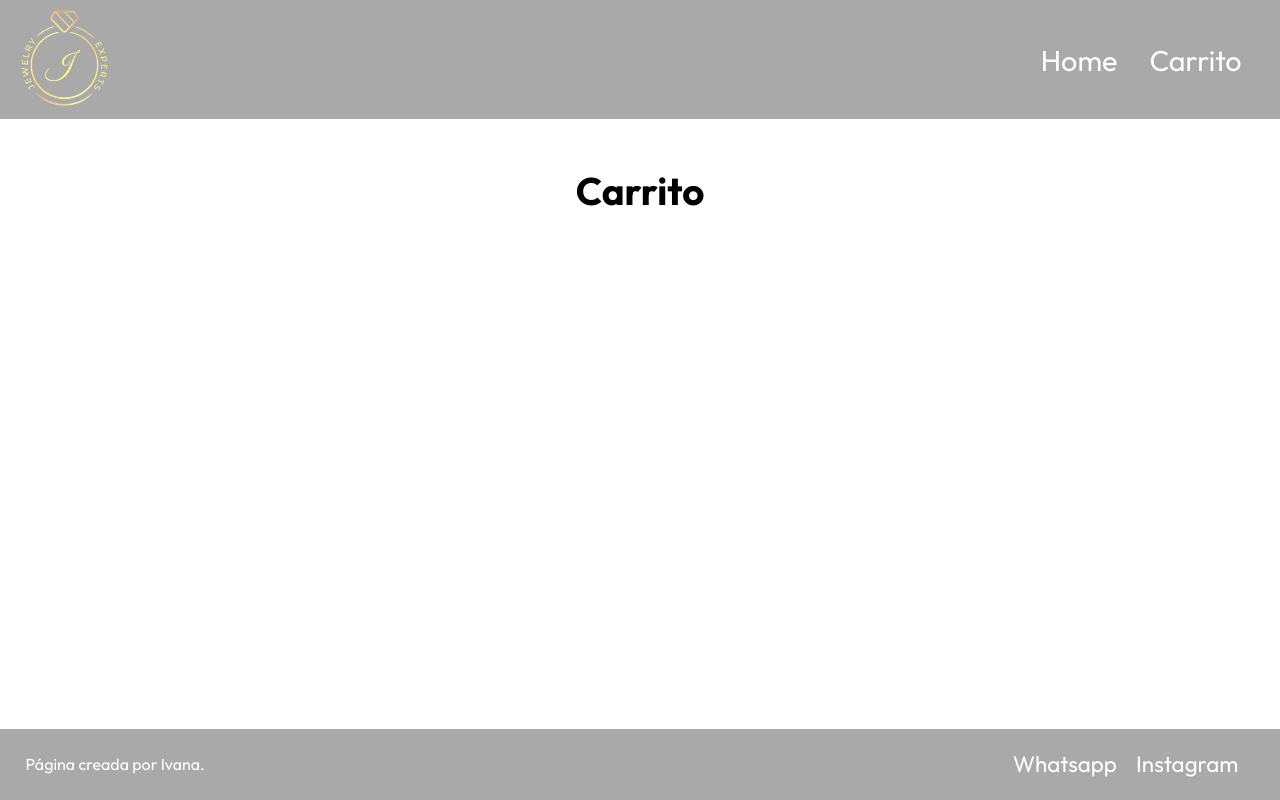
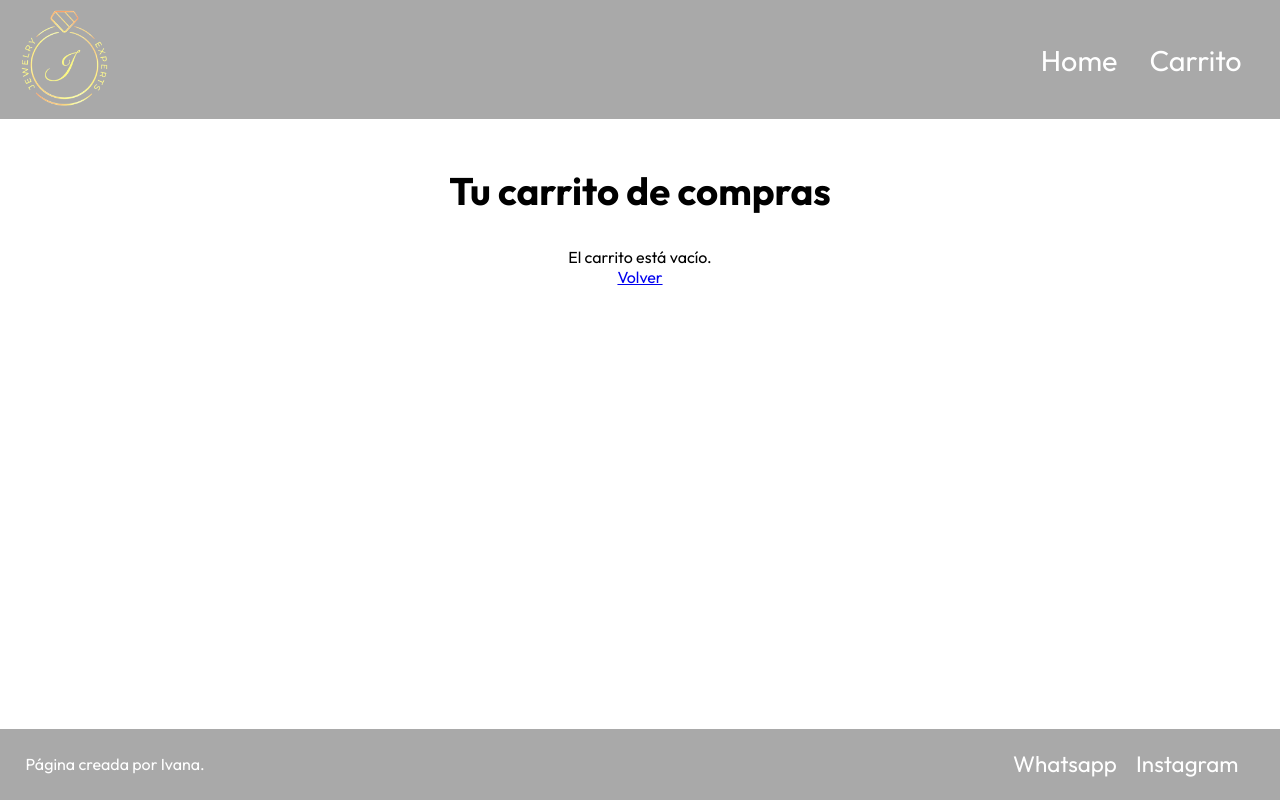
Before and after one commit to Ivana-Diaz/reactjs-proyecto, a React (Vite) app: page /carrito in a window 1280 px wide. Built offline with nearby package versions, Linux system fonts and the light colour scheme.

Commit message:
Componentes del cart

```diff
--- a/src/App.jsx
+++ b/src/App.jsx
@@ -3,6 +3,7 @@ import { Footer } from "./components/Footer/Footer";
 import { ItemListContainer } from "./components/ItemListContainer/ItemListContainer";
 import { Route, Routes } from "react-router-dom";
 import { ItemDetailContainer } from "./components/ItemDetailContainer/ItemDetailContainer";
+import { CartView } from "./components/Cart/CartView";
 
 function App() {
   return (
@@ -11,8 +12,8 @@ function App() {
       <main>
         <Routes>
           <Route path="/" element={<ItemListContainer />} />
-          <Route path="/product/:id" element={<ItemDetailContainer/>} />
-          <Route path="/carrito" element={<h1>Carrito</h1>} />
+          <Route path="/product/:id" element={<ItemDetailContainer />} />
+          <Route path="/carrito" element={<CartView />} />
         </Routes>
       </main>
       <Footer />
--- a/src/components/Cart/Cart.css
+++ b/src/components/Cart/Cart.css
@@ -0,0 +1,4 @@
+.imagen-carrito {
+  width: 10rem;
+  height: 10rem;
+}
--- a/src/components/Cart/CartItem.jsx
+++ b/src/components/Cart/CartItem.jsx
@@ -0,0 +1,14 @@
+import { useCart } from "../../context/CartContext";
+
+export const CartItem = ({ id, name, price, image }) => {
+  const { removeItem } = useCart();
+
+  return (
+    <article className="tarjeta-carrito">
+      <img src={image} alt={`foto de ${name}`} className="imagen-carrito"/>
+      <h2 className="nombre-carrito">{name}</h2>
+      <p className="precio-carrito">${price}</p>
+      <button onClick={() => removeItem(id)}>Eliminar</button>
+    </article>
+  )
+};
--- a/src/components/Cart/CartList.jsx
+++ b/src/components/Cart/CartList.jsx
@@ -0,0 +1,16 @@
+import { useCart } from "../../context/CartContext";
+import { CartItem } from "./CartItem";
+
+export const CartList = () => {
+  const { cart } = useCart();
+
+
+
+  return (
+    <>
+      <div>
+        {cart.map(element => <CartItem key={element.id} {...element} />)}
+      </div>
+    </>
+  );
+};
--- a/src/components/Cart/CartSummary.jsx
+++ b/src/components/Cart/CartSummary.jsx
@@ -0,0 +1,13 @@
+import { useCart } from "../../context/CartContext";
+
+export const CartSummary = () => {
+  const { getCartTotal, chekout } = useCart();
+  const total = getCartTotal();
+
+  return (
+    <>
+      <p>Total a pagar: ${total}</p>
+      <button onClick={chekout}>Finalizar compra</button>
+    </>
+  );
+};
--- a/src/components/Cart/CartView.jsx
+++ b/src/components/Cart/CartView.jsx
@@ -0,0 +1,30 @@
+import "./Cart.css";
+import { Link } from "react-router-dom";
+import { useCart } from "../../context/CartContext";
+import { CartList } from "./CartList";
+import { CartSummary } from "./CartSummary";
+
+export const CartView = () => {
+  const { cart } = useCart();
+
+  return (
+    <section>
+      <h1>Tu carrito de compras</h1>
+
+      {cart.length ? (
+        <>
+          {<CartList />}
+          {<CartSummary />}
+        </>
+      ) : (
+        <>
+          <p>El carrito está vacío.</p>
+          <Link to={"/"}>
+            Volver
+          </Link>
+        </>
+      )}
+
+    </section>
+  );
+};
--- a/src/context/CartContext.jsx
+++ b/src/context/CartContext.jsx
@@ -58,7 +58,7 @@ export const CartProvider = ({children}) => {
     navigate("/");
   };
 
-  const values = { addItem, removeItem, clearCart, getTotalItems, getCartTotal, checkout };
+  const values = { cart, addItem, removeItem, clearCart, getTotalItems, getCartTotal, checkout };
 
   return <CartContext.Provider value={values}>
     {children}
```
